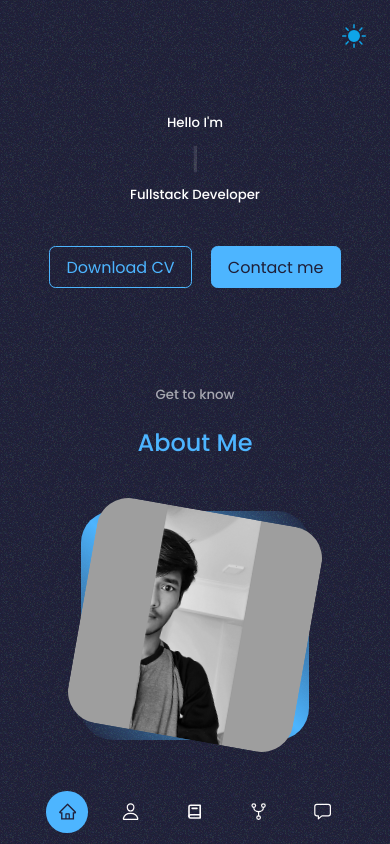
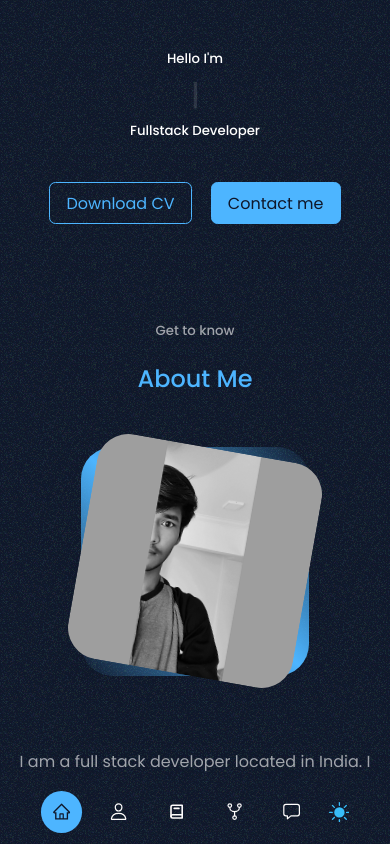
Before and after one commit to MaxVhanamane/portfolio-site-with-nextjs, a Next.js app: page / in a window 390 px wide. Shown: the top 844 px of the page. Built offline with nearby package versions, Linux system fonts and the light colour scheme.

Commit message:
changed position of a theme toggler

```diff
--- a/components/header/Header.js
+++ b/components/header/Header.js
@@ -1,44 +1,18 @@
-import React ,{useState,useContext} from "react";
+import React from "react";
 import CTA from "./CTA.js";
 // import profile_picture from "../../assets/profile_picture.png";
 import SocialLinks from "./SocialLinks";
 import Typewriter from 'typewriter-effect';
 import styles from "./../../styles/Header.module.css"
-import {BsSunFill} from "react-icons/bs"
-import {TbMoonStars} from "react-icons/tb"
-import { AlertContext } from "../../context/AlertState";
+
 
 function Header() {
 
-  const[changeIcon,setChangeIcon]=useState(true)
-  const { navBarRef } = useContext(AlertContext);
 
-  const handleClick=()=>{
-    setChangeIcon(()=>!changeIcon)
-document.body.classList.toggle("light_theme")
-if(!document.body.classList.contains("light_theme")){
-
-  document.body.style.backgroundImage ='url("/assets/otis-redding.png")';
-  navBarRef.current.style.backgroundImage='url("/assets/otis-redding.png")';
-  navBarRef.current.style.boxShadow='0 3px 3px #2c2c6c';
-
-}
-else{
-  document.body.style.backgroundImage = "none";
-
-  navBarRef.current.style.backgroundImage="none";
-  navBarRef.current.style.boxShadow='0 3px 3px #afafef';
-
-
-
-}
-
-  }
 
   return (
     <header className={styles.header} id="home">
-        {changeIcon?<BsSunFill className={styles.theme} onClick={handleClick}/>:
-        <TbMoonStars className={styles.theme} onClick={handleClick}/>}
+
       <div className={["container", styles.header_container].join(" ")}>
         <h5>Hello I&apos;m</h5>
         <h1 className={styles.typeeffect}>   <Typewriter
--- a/components/navbar/Navbar.js
+++ b/components/navbar/Navbar.js
@@ -1,16 +1,42 @@
 import React, { useContext } from "react";
 import { AiOutlineHome } from "react-icons/ai";
 import { IoPersonOutline } from "react-icons/io5";
-import { TbBook2 } from "react-icons/tb";
+import { TbBook2, TbMoonStars } from "react-icons/tb";
 import { IoChatboxOutline } from "react-icons/io5";
 import { IoGitNetworkOutline } from "react-icons/io5";
 import { useState } from "react";
 import styles from "./../../styles/Navbar.module.css"
 import { AlertContext } from "../../context/AlertState";
 import AnchorLink from 'react-anchor-link-smooth-scroll'
+import { BsSunFill } from 'react-icons/bs';
+
 function Navbar() {
   const [activeState, setActiveState] = useState("#");
   const { navBarRef } = useContext(AlertContext);
+
+  const[changeIcon,setChangeIcon]=useState(true)
+
+  const handleClick=()=>{
+    setChangeIcon(()=>!changeIcon)
+document.body.classList.toggle("light_theme")
+if(!document.body.classList.contains("light_theme")){
+
+  document.body.style.backgroundImage ='url("/assets/otis-redding.png")';
+  navBarRef.current.style.backgroundImage='url("/assets/otis-redding.png")';
+  navBarRef.current.style.boxShadow='0 3px 3px #2c2c6c';
+
+}
+else{
+  document.body.style.backgroundImage = "none";
+
+  navBarRef.current.style.backgroundImage="none";
+  navBarRef.current.style.boxShadow='0 3px 3px #afafef';
+
+
+
+}
+
+  }
   return (
     <nav ref={navBarRef} className={styles.nav}>
       <AnchorLink href="#home"
@@ -67,6 +93,10 @@ function Navbar() {
       >
         <IoChatboxOutline />
       </AnchorLink>
+
+      {changeIcon?<BsSunFill className={styles.theme} onClick={handleClick}/>:
+        <TbMoonStars className={styles.theme} onClick={handleClick}/>}
+
     </nav>
   );
 }
--- a/styles/Header.module.css
+++ b/styles/Header.module.css
@@ -1,6 +1,6 @@
 .header {
     /* height: 100vh; */
-    padding-top: 7rem;
+    padding-top: 4rem;
     /* overflow: hidden; */
    margin-left: 4.56rem; /*remove this if you use navbar at bottom on lg screen */
 
@@ -87,17 +87,12 @@
     }
   }
 
-  .theme{
-    position:fixed;
-    top:3rem;
-    right: 7rem;
-    font-size: 1.5rem;
-    color:#0ea5e9;
-  }
+
 
   /* Media Queries For (small Devices)*/
   @media screen and (max-width: 767.5px) {
     .header {
+      padding-top: 3rem;
       margin-left: auto; /*remove this if you use navbar at bottom on lg screen */
     }
     .scroll_down,
@@ -112,11 +107,5 @@
     .typeeffect{
       font-size: 1.8rem;
     }
-    .theme{
-      position:absolute;
-      top:1.5rem;
-      right: 1.5rem;
-      font-size: 1.5rem;
-      color:#0ea5e9;
-    }
+
   }
--- a/styles/Navbar.module.css
+++ b/styles/Navbar.module.css
@@ -37,7 +37,12 @@ background-image: url("/assets/otis-redding.png");
     color: var(--color-bg);
   }
 
-
+  .theme{
+ margin: 0.8rem auto;
+    font-size: 1.5rem;
+    color:#38bdf8;
+    cursor: pointer;
+  }
 
 
   /* Media Queries For (Medium Devices)*/
@@ -73,7 +78,12 @@ background-image: url("/assets/otis-redding.png");
     font-size: 2rem;
   }
 
-
+  .theme{
+    margin: 0.8rem auto;
+    font-size: 1.5rem;
+    color:#38bdf8;
+    cursor: pointer;
+  }
 }
 
 /* Media Queries For (small Devices)*/
@@ -94,7 +104,7 @@ background-image: url("/assets/otis-redding.png");
       bottom: 0;
       top:auto;
       transform: translateX(-50%);
-      gap: 1.4rem;
+      gap: 1rem;
       backdrop-filter: blur(15);
   }
 
@@ -103,6 +113,13 @@ background-image: url("/assets/otis-redding.png");
     padding: 0.7rem;
 
     font-size: 1.2rem;
+  }
+
+  .theme{
+    margin: auto 0;
+    font-size: 1.3rem;
+    color:#38bdf8;
+    cursor: pointer;
   }
 
 }
--- a/styles/globals.css
+++ b/styles/globals.css
@@ -40,7 +40,7 @@ a {
 /* css variables */
 
 :root {
-  --color-bg: #1f1f38;
+  --color-bg: #0f172a;
   --color-bg-2: #7171ce;
   --color-bg-variant: #2c2c6c;
   --color-bg-variant-hr: #2c2c6c;
```
